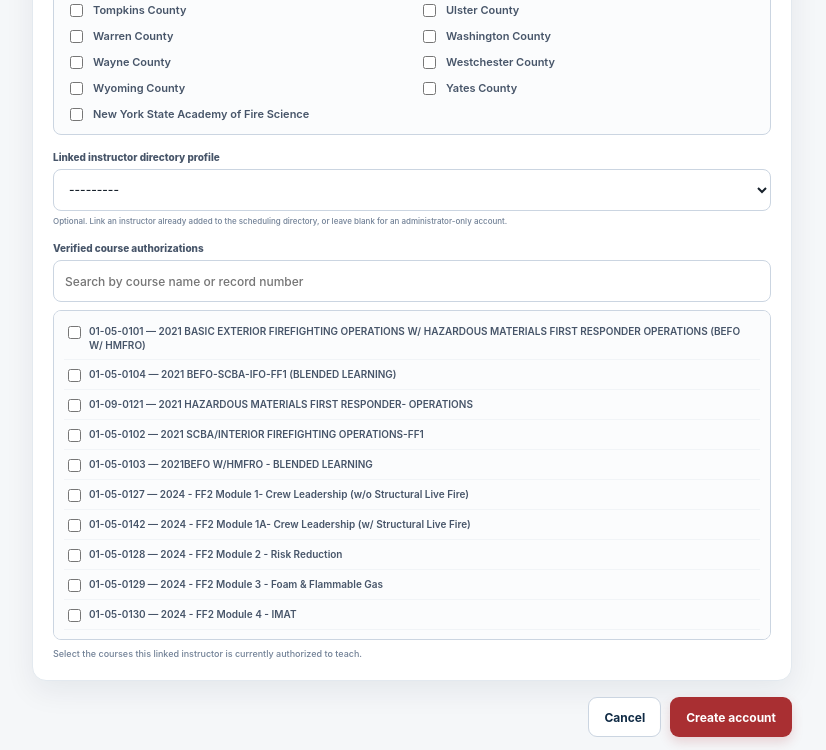
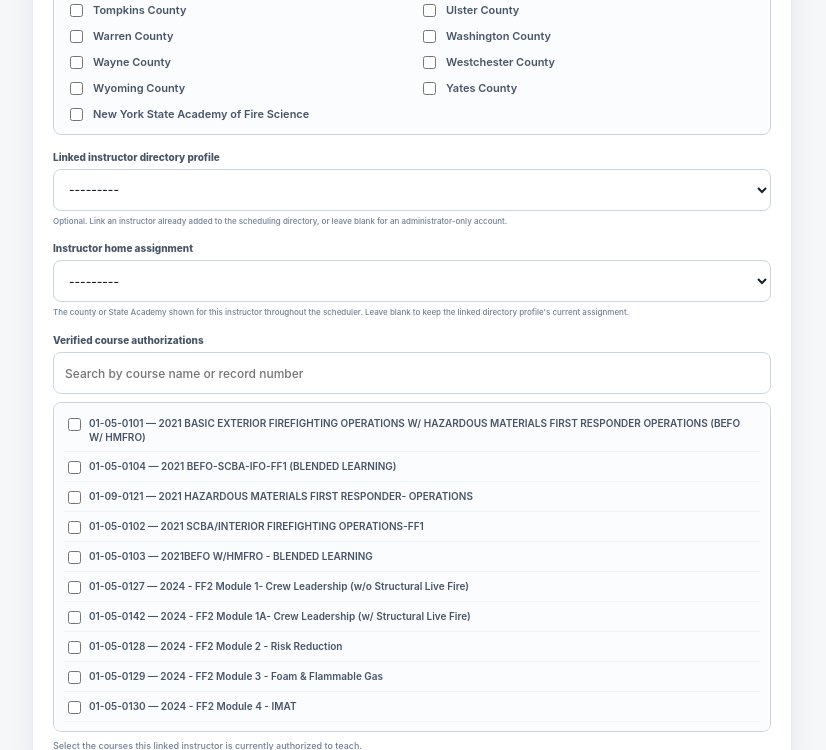
Before and after one commit to tz2327ny/scheduling.nysfiretools.com, a Django app: page /accounts/users/new/ in a window 1280 px wide. Shown: the part 1391-2141 px from the top of the page, without its empty margins (352-1178 px from the left). Run offline with Django 5.2, Linux system fonts and the light colour scheme; the visitor is signed in with stand-in values (Sample User, id 1); data comes from the database, SQL or seed files in the repository; data that the repository does not hold is empty.

Commit message:
Separate instructor assignment from admin scope

```diff
--- a/accounts/forms.py
+++ b/accounts/forms.py
@@ -8,7 +8,7 @@ from django.db.models import Q
 from scheduling.models import Course, CourseAuthorization, Instructor, Organization
 from scheduling.services import sync_verified_course_authorizations
 
-from .models import UserOrganizationRole
+from .models import InstructorApplication, UserOrganizationRole
 
 
 User = get_user_model()
@@ -217,6 +217,15 @@ class StateUserForm(forms.ModelForm):
         required=False,
         help_text="Optional. Leave blank for an administrator-only account. Clearing an existing link deactivates that instructor profile but preserves its staffing history.",
     )
+    instructor_home_organization = forms.ModelChoiceField(
+        label="Instructor home assignment",
+        queryset=Organization.objects.none(),
+        required=False,
+        help_text=(
+            "The county or State Academy shown for this instructor throughout the scheduler. "
+            "This is separate from county/organization administrator access."
+        ),
+    )
     verified_courses = forms.ModelMultipleChoiceField(
         label="Verified course authorizations",
         queryset=Course.objects.none(),
@@ -240,6 +249,9 @@ class StateUserForm(forms.ModelForm):
         self.acting_user = acting_user
         super().__init__(*args, **kwargs)
         self.fields["organization_admins"].queryset = Organization.objects.filter(active=True)
+        self.fields["instructor_home_organization"].queryset = Organization.objects.filter(
+            active=True
+        )
         self.fields["verified_courses"].queryset = Course.objects.filter(
             active=True
         ).order_by("name", "record_number")
@@ -253,6 +265,9 @@ class StateUserForm(forms.ModelForm):
             )
             instructor = getattr(self.instance, "instructor_profile", None)
             if instructor:
+                self.fields["instructor_home_organization"].initial = (
+                    instructor.home_organization
+                )
                 self.fields["verified_courses"].initial = (
                     instructor.course_authorizations.filter(
                         status=CourseAuthorization.Status.ACTIVE
@@ -286,6 +301,11 @@ class StateUserForm(forms.ModelForm):
                 "verified_courses",
                 "Link an instructor directory profile before assigning course authorizations.",
             )
+        selected_instructor = cleaned.get("instructor_profile")
+        if selected_instructor and not cleaned.get("instructor_home_organization"):
+            cleaned["instructor_home_organization"] = selected_instructor.home_organization
+        if not selected_instructor:
+            cleaned["instructor_home_organization"] = None
         return cleaned
 
     def save_with_roles(self):
@@ -304,10 +324,29 @@ class StateUserForm(forms.ModelForm):
             selected_instructor.first_name = user.first_name
             selected_instructor.last_name = user.last_name
             selected_instructor.email = user.email
+            selected_instructor.home_organization = self.cleaned_data[
+                "instructor_home_organization"
+            ]
             selected_instructor.active = True
             selected_instructor.save(
-                update_fields=("user", "first_name", "last_name", "email", "active")
+                update_fields=(
+                    "user",
+                    "first_name",
+                    "last_name",
+                    "email",
+                    "home_organization",
+                    "active",
+                )
             )
+            application = getattr(user, "instructor_application", None)
+            if (
+                application
+                and application.status == InstructorApplication.Status.APPROVED
+                and application.home_organization_id
+                != selected_instructor.home_organization_id
+            ):
+                application.home_organization = selected_instructor.home_organization
+                application.save(update_fields=("home_organization",))
             sync_verified_course_authorizations(
                 selected_instructor,
                 self.cleaned_data["verified_courses"],
@@ -350,6 +389,15 @@ class StateUserCreateForm(UserCreationForm):
         required=False,
         help_text="Optional. Link an instructor already added to the scheduling directory, or leave blank for an administrator-only account.",
     )
+    instructor_home_organization = forms.ModelChoiceField(
+        label="Instructor home assignment",
+        queryset=Organization.objects.none(),
+        required=False,
+        help_text=(
+            "The county or State Academy shown for this instructor throughout the scheduler. "
+            "Leave blank to keep the linked directory profile's current assignment."
+        ),
+    )
     verified_courses = forms.ModelMultipleChoiceField(
         label="Verified course authorizations",
         queryset=Course.objects.none(),
@@ -366,6 +414,9 @@ class StateUserCreateForm(UserCreationForm):
         self.acting_user = acting_user
         super().__init__(*args, **kwargs)
         self.fields["organization_admins"].queryset = Organization.objects.filter(active=True)
+        self.fields["instructor_home_organization"].queryset = Organization.objects.filter(
+            active=True
+        )
         self.fields["verified_courses"].queryset = Course.objects.filter(
             active=True
         ).order_by("name", "record_number")
@@ -385,6 +436,7 @@ class StateUserCreateForm(UserCreationForm):
                 "is_superuser",
                 "organization_admins",
                 "instructor_profile",
+                "instructor_home_organization",
                 "verified_courses",
             ]
         )
@@ -402,6 +454,11 @@ class StateUserCreateForm(UserCreationForm):
                 "verified_courses",
                 "Link an instructor directory profile before assigning course authorizations.",
             )
+        selected_instructor = cleaned.get("instructor_profile")
+        if selected_instructor and not cleaned.get("instructor_home_organization"):
+            cleaned["instructor_home_organization"] = selected_instructor.home_organization
+        if not selected_instructor:
+            cleaned["instructor_home_organization"] = None
         return cleaned
 
     def save_with_roles(self):
@@ -418,9 +475,19 @@ class StateUserCreateForm(UserCreationForm):
             selected_instructor.first_name = user.first_name
             selected_instructor.last_name = user.last_name
             selected_instructor.email = user.email
+            selected_instructor.home_organization = self.cleaned_data[
+                "instructor_home_organization"
+            ]
             selected_instructor.active = True
             selected_instructor.save(
-                update_fields=("user", "first_name", "last_name", "email", "active")
+                update_fields=(
+                    "user",
+                    "first_name",
+                    "last_name",
+                    "email",
+                    "home_organization",
+                    "active",
+                )
             )
             sync_verified_course_authorizations(
                 selected_instructor,
--- a/templates/accounts/user_form.html
+++ b/templates/accounts/user_form.html
@@ -19,7 +19,7 @@
         {% if field.help_text %}<small>{{ field.help_text }}</small>{% endif %}{% for error in field.errors %}<em>{{ error }}</em>{% endfor %}
       </div>
       {% else %}
-      <label class="field {% if field.name == 'organization_admins' %}wide checkbox-group{% elif field.name == 'instructor_profile' %}wide{% endif %}">
+      <label class="field {% if field.name == 'organization_admins' %}wide checkbox-group{% elif field.name == 'instructor_profile' or field.name == 'instructor_home_organization' %}wide{% endif %}">
         <span>{{ field.label }}</span>{{ field }}{% if field.help_text %}<small>{{ field.help_text }}</small>{% endif %}{% for error in field.errors %}<em>{{ error }}</em>{% endfor %}
       </label>
       {% endif %}
```
Also changed, not shown: accounts/tests.py (+58 -0 lines).
